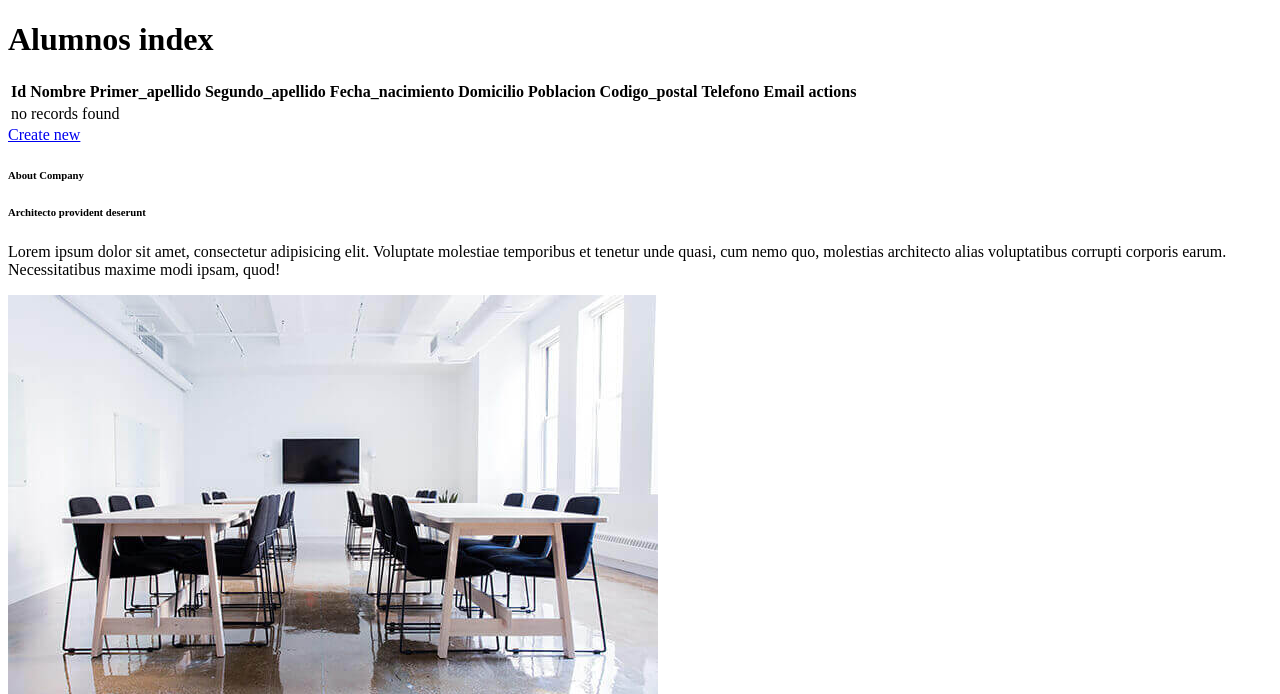
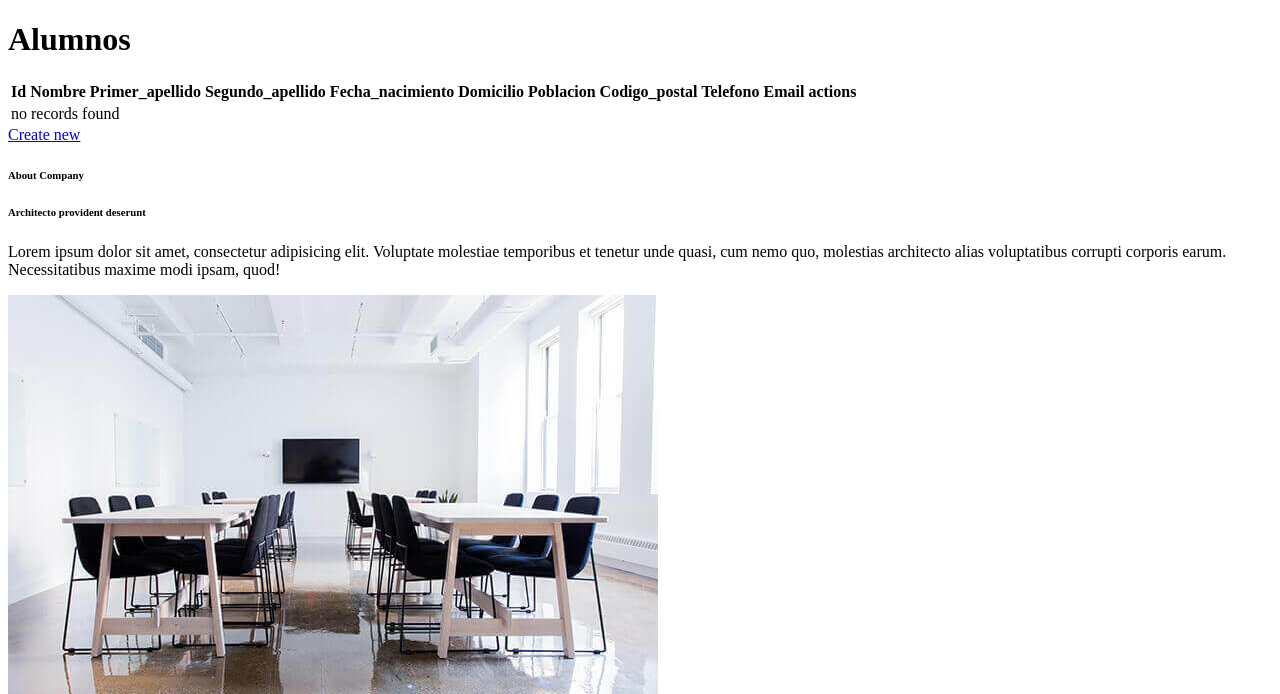
Before and after one commit to JOHANGONSALES/ACADEMIA-GRUPAL, a Symfony app: template templates/alumnos/index.html.twig in a window 1280 px wide. Shown: the top 694 px of the page. Run offline with Twig, Linux system fonts and the light colour scheme; the template is opened without the code that fills it, so the values that code supplies are empty; some libraries are stand-ins or nearby versions.

Commit message:
Formato formulario

```diff
--- a/templates/alumnos/index.html.twig
+++ b/templates/alumnos/index.html.twig
@@ -3,9 +3,9 @@
 {% block title %}Alumnos index{% endblock %}
 
 {% block div %}
-    <h1>Alumnos index</h1>
+    <h1>Alumnos</h1>
 
-    <table class="table">
+    <table class="table table-striped">
         <thead>
             <tr>
                 <th>Id</th>
```
Also changed, not shown: public/components.html (renamed from templates/components.html).
